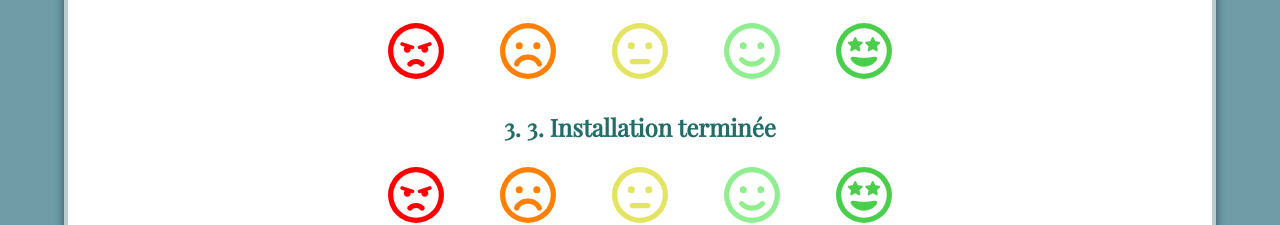
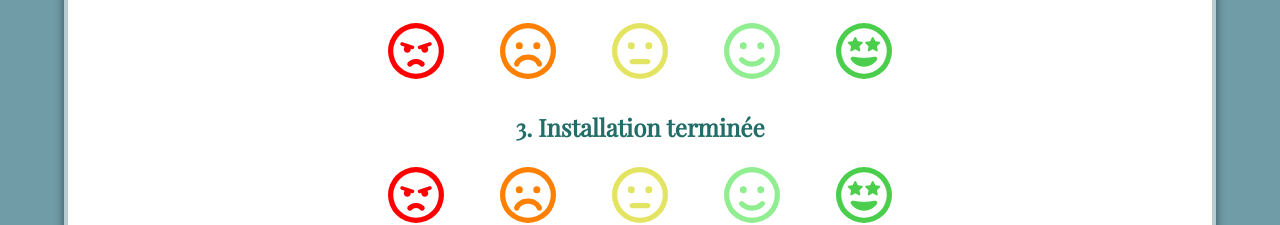
Before and after one commit to JordanSerafini/SLI-Form-V1, a React (Vite) app: page / in a window 1280 px wide. Shown: the part 2030-2255 px from the top of the page. Built offline with nearby package versions, Linux system fonts and the light colour scheme.

Commit message:
first comit :sparkles:

```diff
--- a/src/App.jsx
+++ b/src/App.jsx
@@ -41,7 +41,7 @@ function App() {
       <FormLine title="3ème Phase: Installation de la solution">
         {"1. Satisfaction sur le délai de la livraison."}
         {"2. Satisfaction sur la qualité de l'installation."}
-        {"3. 3. Installation terminée"}
+        {"3. Installation terminée"}
       </FormLine>
 
       {/*---------- 4eme Form ------------ */}
```
